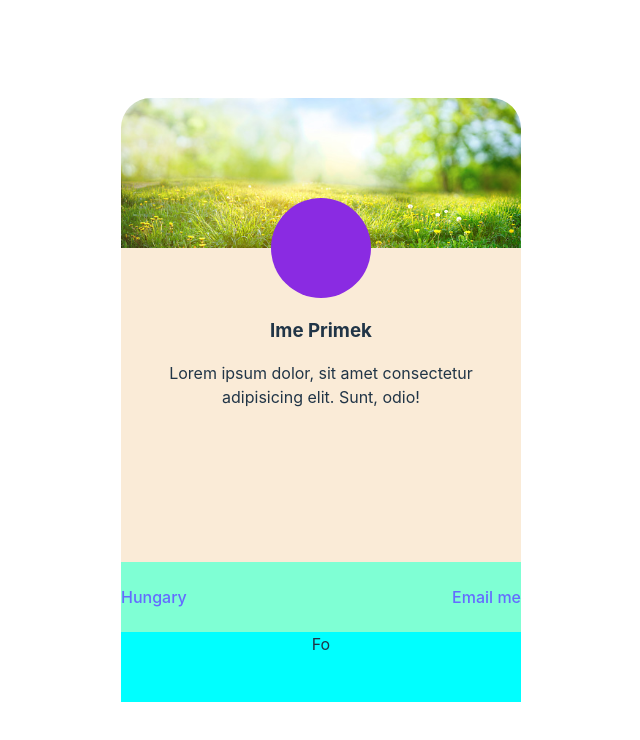
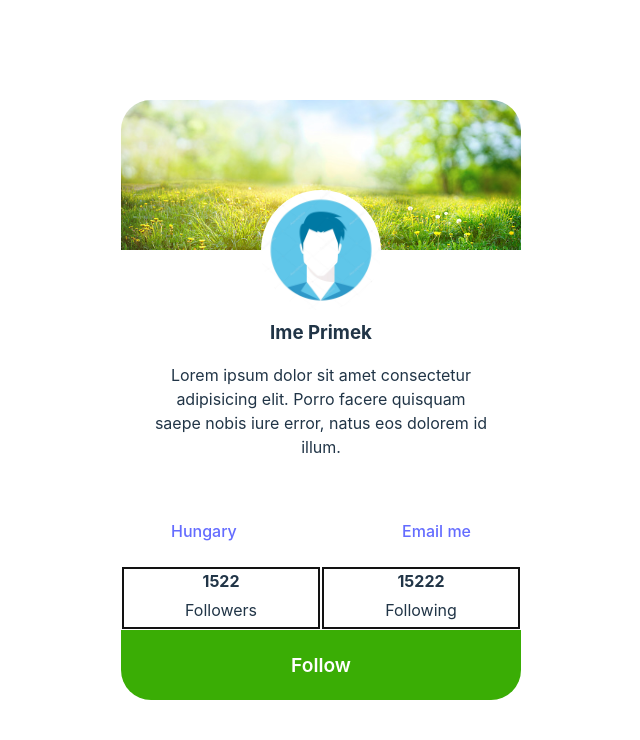
Before and after one commit to DomenJ2003/project1, a React (Vite) app: page / in a window 1280 px wide. Shown: the top 740 px of the page, without its empty margins (319-959 px from the left). Built offline with nearby package versions, Linux system fonts and the light colour scheme.

Commit message:
skoraj zaključena kartica

```diff
--- a/src/Card.css
+++ b/src/Card.css
@@ -19,7 +19,7 @@
   border-top-right-radius: 30px;  */
 }
 
-img{
+.slika{
   width: 400px;
   height: 150PX;
   object-fit: cover;
@@ -28,14 +28,20 @@ img{
 }
 
 .profil{
-  height: 100px;
-  width: 100px;
-  border-radius: 100px;
-  background-color: blueviolet;
+  height: 120px;
+  width: 120px;
+  border-radius: 120px;
+
   position: absolute;
-  left: calc(50% - 50px);
-  margin-top: -50PX;
-  margin-bottom: 30px;
+  left: calc(50% - 60px);
+  margin-top: -60PX;
+}
+
+.profil-photo{
+  height: 120px;
+  width: 120px;
+  border-radius: 120px;
+  object-fit: cover;
 
 }
 
@@ -44,8 +50,8 @@ img{
 
   margin: 0;
   padding: 2rem;
-  min-height: 250px;
-  background-color: antiquewhite;
+  min-height: 120px;
+
 }
 
 h3{
@@ -53,15 +59,46 @@ h3{
 }
 
 .links{
+  padding: 0 50px;
   min-height: 70px;
-  background-color: aquamarine;
+
   display: flex;
   flex-direction: row;
   align-items: center;
   justify-content: space-between;
 }
 
-.follow{
+.followers-info{
+  min-height: 40px;
+
+  display: flex;
+  flex-direction: row;
+  align-items: center;
+  justify-content: space-between;
+
+}
+
+.box{
+
+  width: 50%;
+  border: 2px solid #121212;
+  margin: 1px;
+}
+p{
+  margin: 5px 0 5px 0;
+
+}
+
+.follow-btn-container{
   min-height: 70px;
-  background-color: aqua;
+  background-color: #3aad05;
+  color: #fff;
+  font-weight: 600;
+  font-size: larger;
+  border-bottom-left-radius: 30px;
+  border-bottom-right-radius: 30px;
+  display: flex;
+  align-items: center;
+  justify-content: center;
+
 }
--- a/src/Card.jsx
+++ b/src/Card.jsx
@@ -9,10 +9,12 @@ function Card() {
       <div className="okvirSlike">
         <img className='slika' src="../public/bg-img.jpg" alt="" />
       </div>
-      <div className="profil"></div>
+      <div className="profil">
+        <img className='profil-photo' src="../public/profil.jpg" alt="" />
+      </div>
       <div className="splosni-podatki">
         <h3>Ime Primek</h3>
-        <p>Lorem ipsum dolor, sit amet consectetur adipisicing elit. Sunt, odio!</p>
+        <p>Lorem ipsum dolor sit amet consectetur adipisicing elit. Porro facere quisquam saepe nobis iure error, natus eos dolorem id illum.</p>
       </div>
       <div className="links">
         <a href="#">
@@ -22,8 +24,18 @@ function Card() {
           Email me
         </a>
       </div>
-      <div className="follow">
-        Fo
+      <div className="followers-info">
+        <div className="box">
+          <b>1522</b>
+          <p>Followers</p>
+        </div>
+        <div className="box">
+          <b>15222</b>
+          <p>Following</p>
+        </div>
+      </div>
+      <div className="follow-btn-container">
+        Follow
       </div>
     </div>
   )
```
Also changed, not shown: public/profil.jpg (added).
